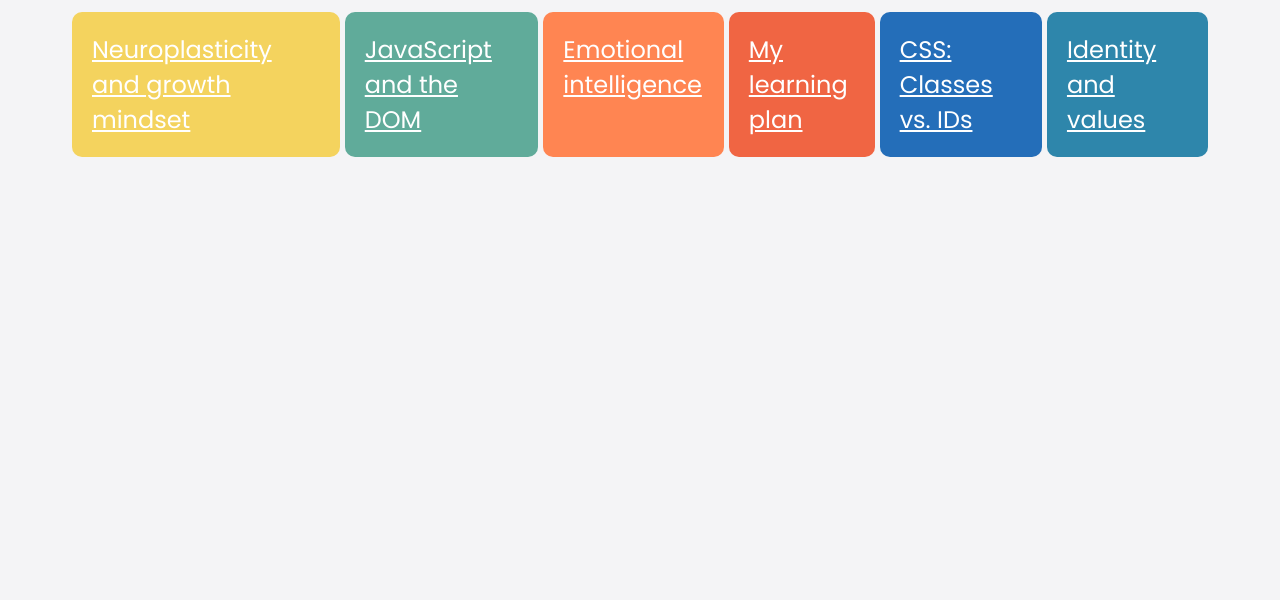
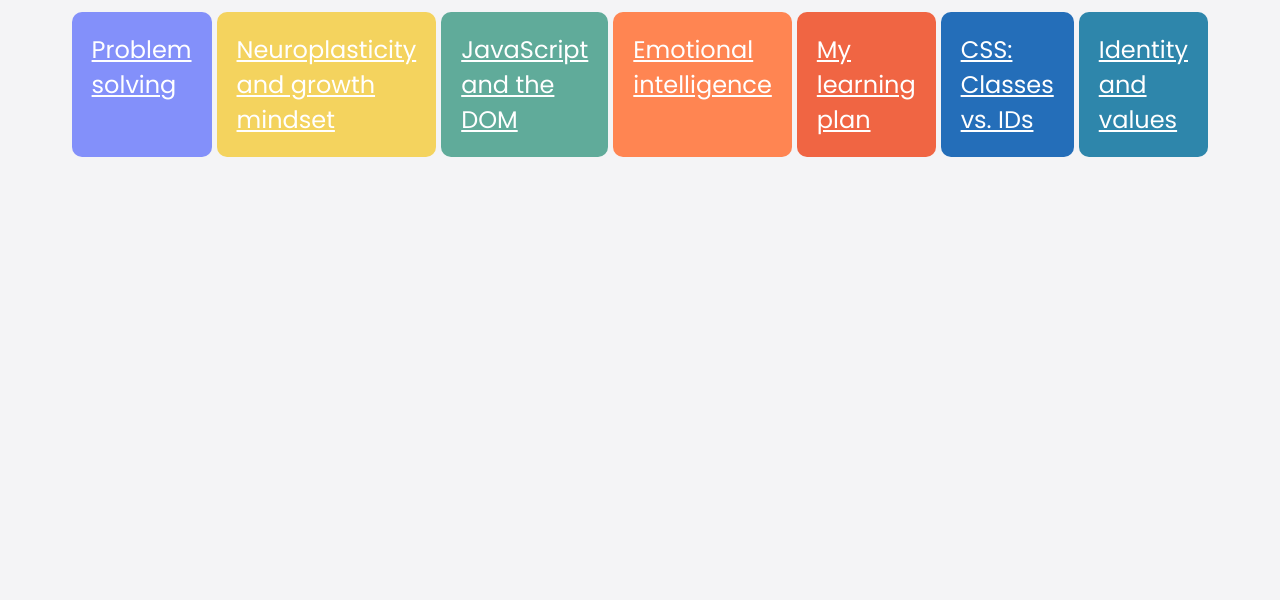
Before and after one commit to alyssa-barbieri/alyssa-barbieri.github.io, a website: page blog/blog.html in a window 1280 px wide. Shown: the part 200-800 px from the top of the page. Drawn offline with nearby package versions, Linux system fonts and the light colour scheme; a web font is replaced by a local one.

Commit message:
add links to new blog on main and blog index

```diff
--- a/blog/blog.html
+++ b/blog/blog.html
@@ -30,6 +30,7 @@
           <div class="blog-entry-4"><a href="https://alyssa-barbieri.github.io/blog/emotional-intelligence.html">Emotional intelligence</a></div>
           <div class="blog-entry-5"><a href="https://alyssa-barbieri.github.io/blog/javascript-dom.html">JavaScript and the DOM</a></div>
           <div class="blog-entry-6"><a href="https://alyssa-barbieri.github.io/blog/neuroplasticity.html">Neuroplasticity and growth mindset</a></div>
+          <div class="blog-entry-7"><a href="https://alyssa-barbieri.github.io/blog/Problem-solving.html">Problem solving</a></div>
         </div>
           <script type="module" src="https://unpkg.com/ionicons@5.5.2/dist/ionicons/ionicons.esm.js"></script>
           <script nomodule src="https://unpkg.com/ionicons@5.5.2/dist/ionicons/ionicons.js"></script>
--- a/styles/main.css
+++ b/styles/main.css
@@ -91,6 +91,11 @@ quote {
   padding: 20px;
   border-radius: 10px;
 }
+.blog-entry-7 {
+  background: #8390FA;
+  padding: 20px;
+  border-radius: 10px;
+}
 .blog-container {
   width: 66%;
 }
```
Also changed, not shown: index.html (+1 -0 lines).
